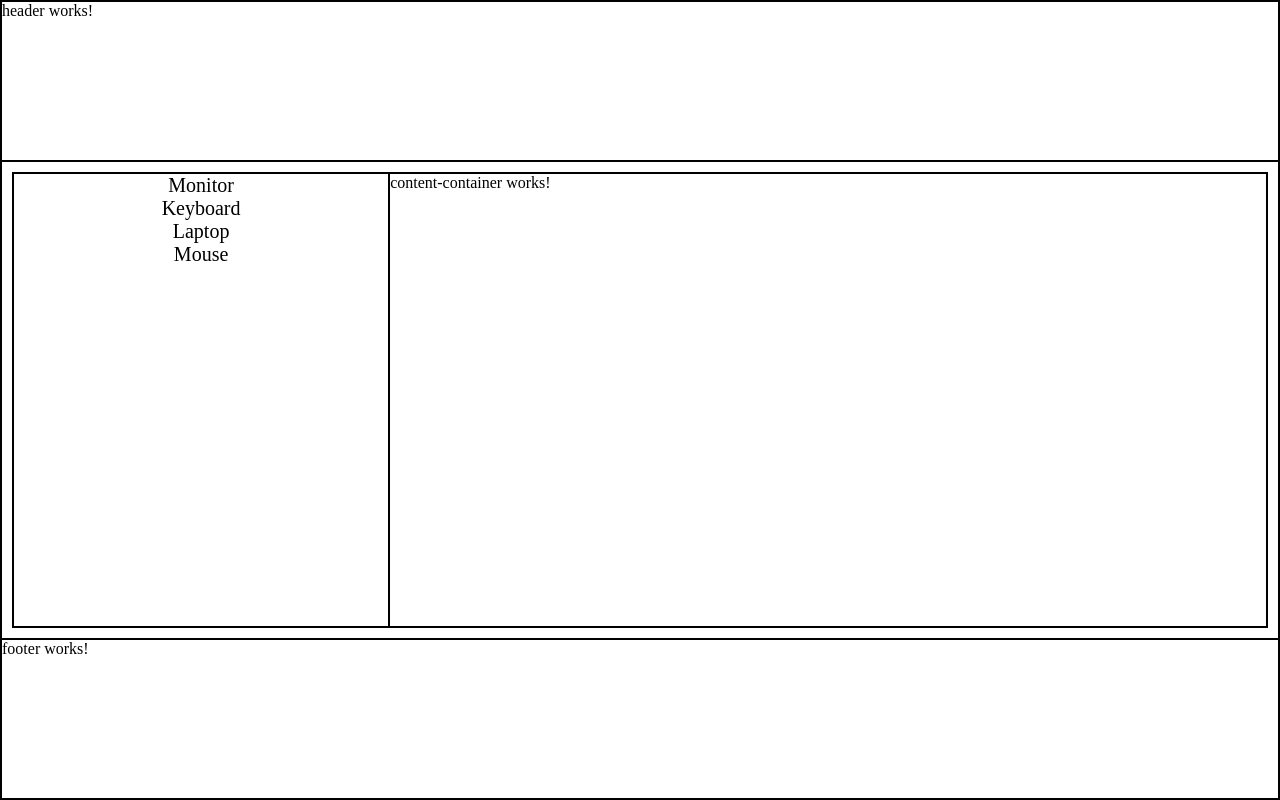
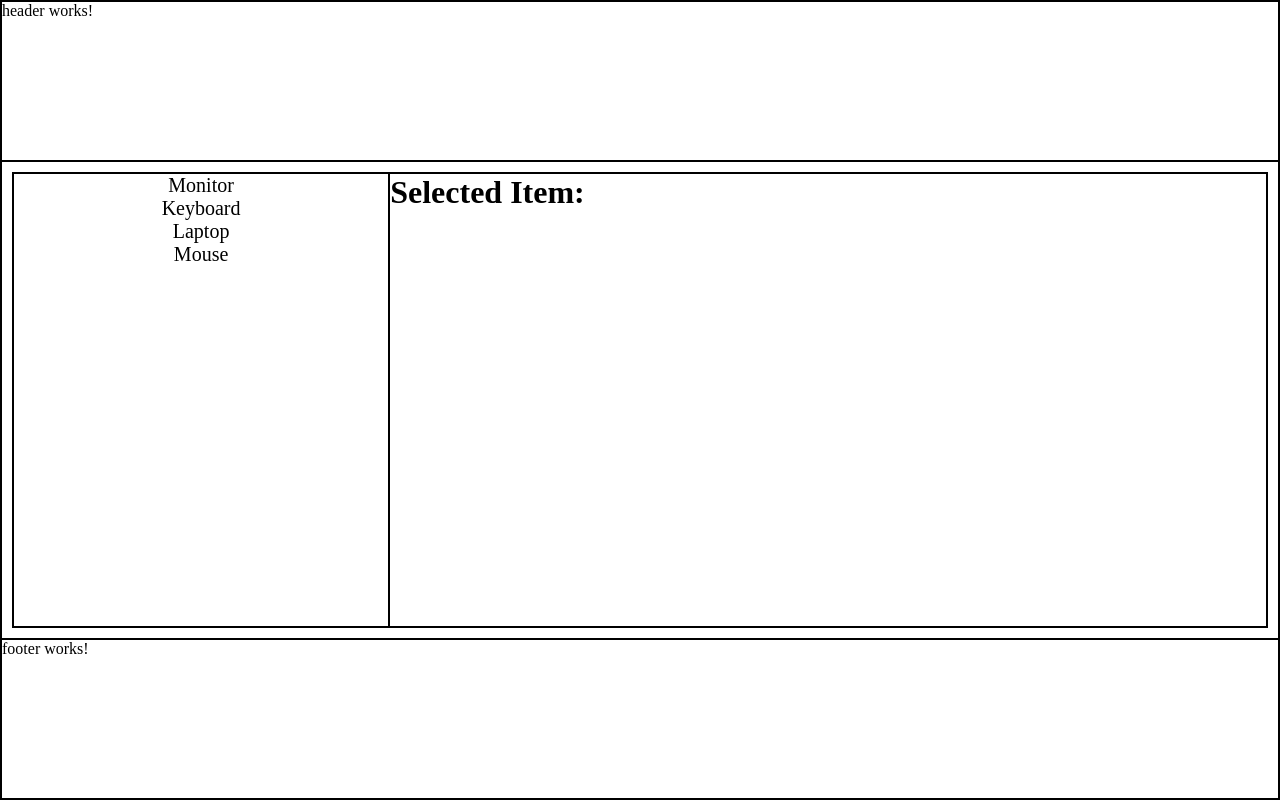
Before and after one commit to gihook/components-communication, an Angular app: page / in a window 1280 px wide. Built offline with nearby package versions, Linux system fonts and the light colour scheme.

Commit message:
feat: Input/Output implementation

```diff
--- a/src/app/components/body/body.component.html
+++ b/src/app/components/body/body.component.html
@@ -1,9 +1,11 @@
 <div class="body-container">
   <div class="content-menu">
-    <app-side-menu> </app-side-menu>
+    <app-side-menu (selectedComputerItem)="onSelectedComputerItem($event)">
+    </app-side-menu>
   </div>
 
   <div class="content-container">
-    <app-content-container> </app-content-container>
+    <app-content-container [computerItem]="selectedComputerItem">
+    </app-content-container>
   </div>
 </div>
--- a/src/app/components/body/body.component.ts
+++ b/src/app/components/body/body.component.ts
@@ -1,15 +1,14 @@
-import { Component, OnInit } from '@angular/core';
+import { Component } from '@angular/core';
+import { ComputerItem } from '../models/models';
 
 @Component({
   selector: 'app-body',
   templateUrl: './body.component.html',
-  styleUrls: ['./body.component.scss']
+  styleUrls: ['./body.component.scss'],
 })
-export class BodyComponent implements OnInit {
-
-  constructor() { }
-
-  ngOnInit(): void {
+export class BodyComponent {
+  selectedComputerItem: ComputerItem;
+  onSelectedComputerItem(computerItem: ComputerItem) {
+    this.selectedComputerItem = computerItem;
   }
-
 }
--- a/src/app/components/content-container/content-container.component.html
+++ b/src/app/components/content-container/content-container.component.html
@@ -1 +1 @@
-<p>content-container works!</p>
+<h1>Selected Item: {{ computerItem | json }}</h1>
--- /dev/null
+++ b/src/app/components/models/models.ts
@@ -0,0 +1,10 @@
+export interface MenuItem {
+  id: number;
+  displayValue: string;
+  isSelected: boolean;
+}
+
+export interface ComputerItem {
+  id: number;
+  displayValue: string;
+}
--- a/src/app/components/side-menu/side-menu.component.ts
+++ b/src/app/components/side-menu/side-menu.component.ts
@@ -1,15 +1,5 @@
-import { Component, OnInit } from '@angular/core';
-
-interface MenuItem {
-  id: number;
-  displayValue: string;
-  isSelected: boolean;
-}
-
-interface ComputerItem {
-  id: number;
-  displayValue: string;
-}
+import { Component, EventEmitter, OnInit, Output } from '@angular/core';
+import { ComputerItem, MenuItem } from '../models/models';
 
 @Component({
   selector: 'app-side-menu',
@@ -17,6 +7,8 @@ interface ComputerItem {
   styleUrls: ['./side-menu.component.scss'],
 })
 export class SideMenuComponent implements OnInit {
+  @Output() selectedComputerItem = new EventEmitter<ComputerItem>();
+
   selectedItemId: number;
   computerItems: ComputerItem[] = [];
   menuItems: MenuItem[] = [];
@@ -46,8 +38,13 @@ export class SideMenuComponent implements OnInit {
     return this.selectedItemId === itemId;
   }
 
+  private emitItem(item: ComputerItem) {
+    this.selectedComputerItem.emit(item);
+  }
+
   selectItem(item: MenuItem) {
     this.selectedItemId = item.id;
     this.bindMenuItems(this.menuItems);
+    this.emitItem(item);
   }
 }
```
Also changed, not shown: src/app/components/content-container/content-container.component.ts (+6 -6 lines).
